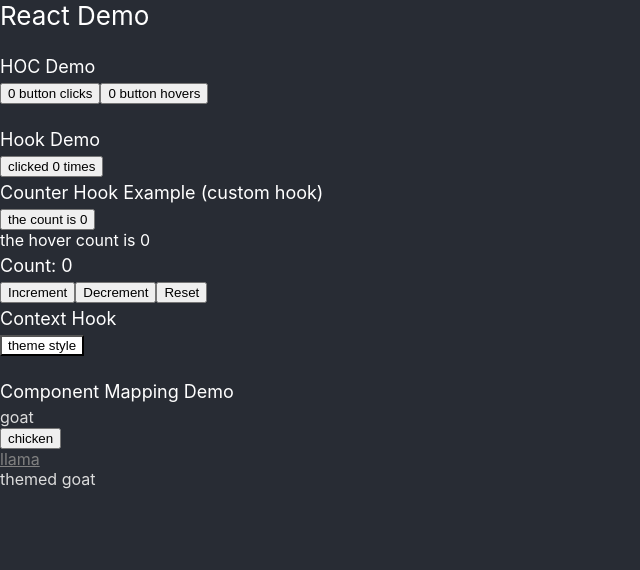
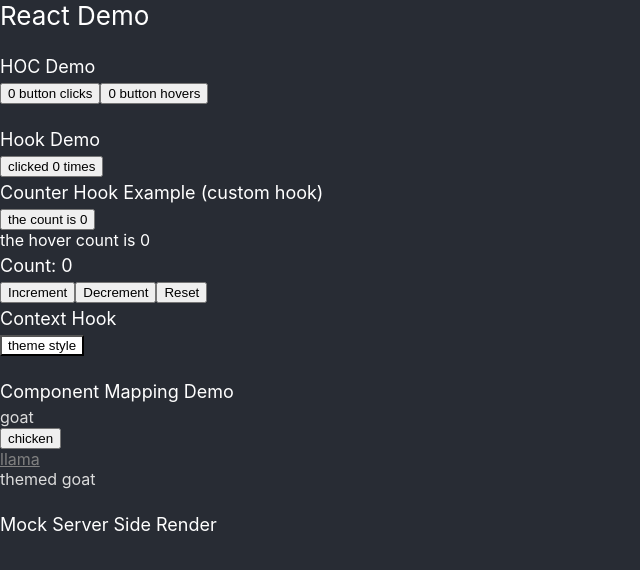
Before and after one commit to spinloop/React-Demo, a React (Create React App) app: page / in a window 1280 px wide. Shown: the top 570 px of the page, without its empty margins (0-640 px from the left). Built offline with nearby package versions, Linux system fonts and the light colour scheme.

Commit message:
server-side-render example setup

```diff
--- a/src/App.js
+++ b/src/App.js
@@ -2,6 +2,7 @@ import React from 'react';
 import HOC from './examples/hoc'
 import Hooks from './examples/hooks'
 import ComponentMapping from './examples/component_mapping'
+import MockServerSideRender from './examples/mock_server_side_render'
 
 import './App.css';
 
@@ -14,6 +15,7 @@ function App() {
       <HOC />
       <Hooks />
       <ComponentMapping />
+      <MockServerSideRender />
     </div>
   );
 }
--- /dev/null
+++ b/src/examples/mock_server_side_render/index.js
@@ -0,0 +1,9 @@
+import React from 'react'
+
+export default function() {
+  return (
+    <div className="Example">
+      <header className="Example-header">Mock Server Side Render</header>
+    </div>
+  )
+}
```
Also changed, not shown: 1 other file (tests, documents, lock files or other folders).
